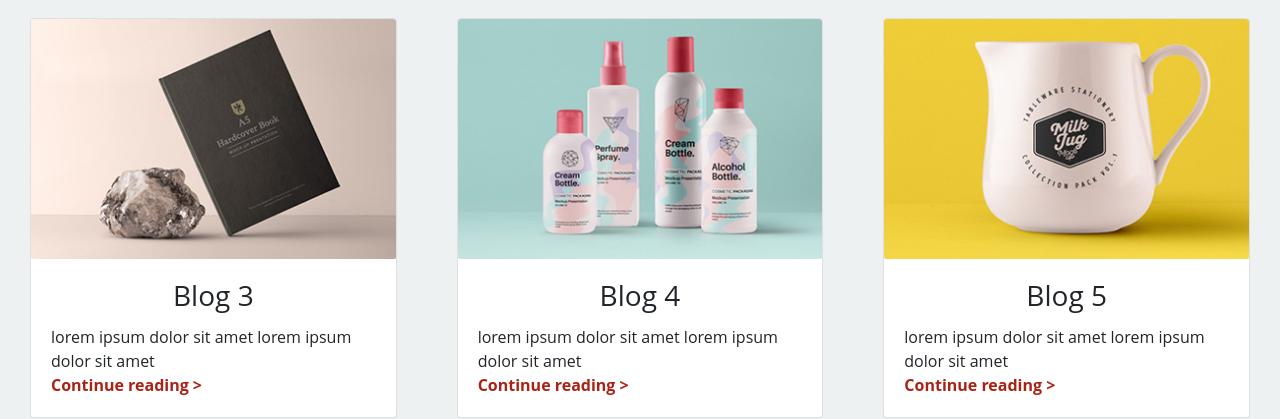
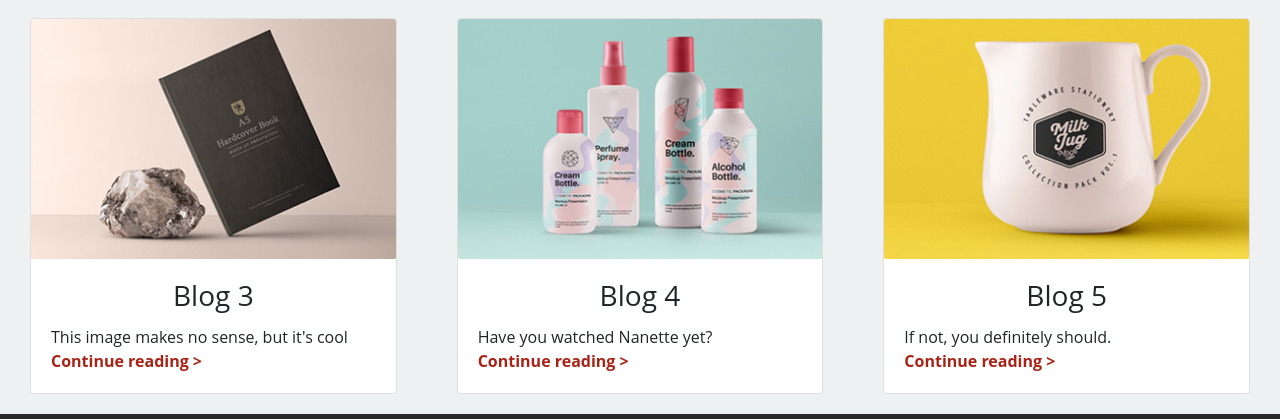
Before and after one commit to preav/preav.github.io, a website: page blog.html in a window 1280 px wide. Shown: the part 553-972 px from the top of the page. Drawn offline with nearby package versions, Linux system fonts and the light colour scheme.

Commit message:
removing lorem ipsum

```diff
--- a/blog.html
+++ b/blog.html
@@ -57,7 +57,7 @@
 						<div class="card-body">
 							<div>
 								<h3 class="card-title text-center"> Blog 3 </h3>
-								<p class="card-text"> lorem ipsum dolor sit amet lorem ipsum dolor sit amet </p>
+								<p class="card-text"> This image makes no sense, but it's cool </p>
 							</div>
 							<a class="card-link m-0 p-0" href="blog.html" aria-label="continue reading"> Continue reading &gt; </a>
 						</div>
@@ -69,7 +69,7 @@
 						<div class="card-body">
 							<div>
 								<h3 class="card-title text-center"> Blog 4 </h3>
-								<p class="card-text"> lorem ipsum dolor sit amet lorem ipsum dolor sit amet </p>
+								<p class="card-text"> Have you watched Nanette yet? </p>
 							</div>
 							<a class="card-link m-0 p-0" href="blog.html" aria-label="continue reading"> Continue reading &gt; </a>
 						</div>
@@ -81,7 +81,7 @@
 						<div class="card-body">
 							<div>
 								<h3 class="card-title text-center"> Blog 5 </h3>
-								<p class="card-text"> lorem ipsum dolor sit amet lorem ipsum dolor sit amet </p>
+								<p class="card-text"> If not, you definitely should. </p>
 							</div>
 							<a class="card-link m-0 p-0" href="blog.html" aria-label="continue reading"> Continue reading &gt; </a>
 						</div>
```
